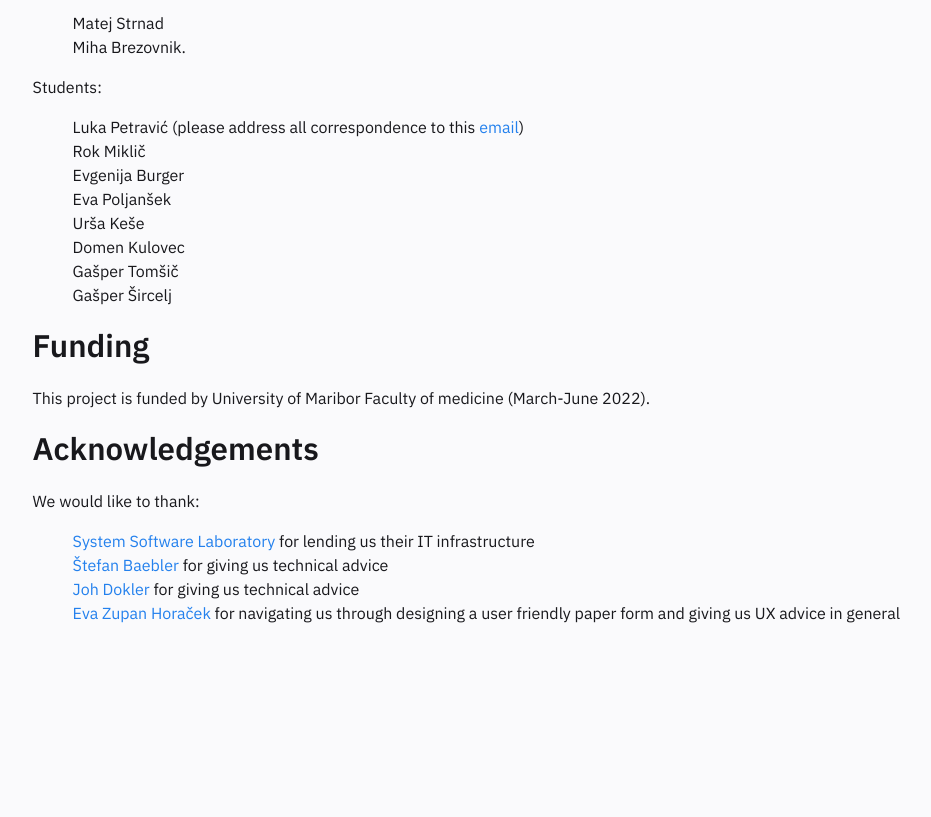
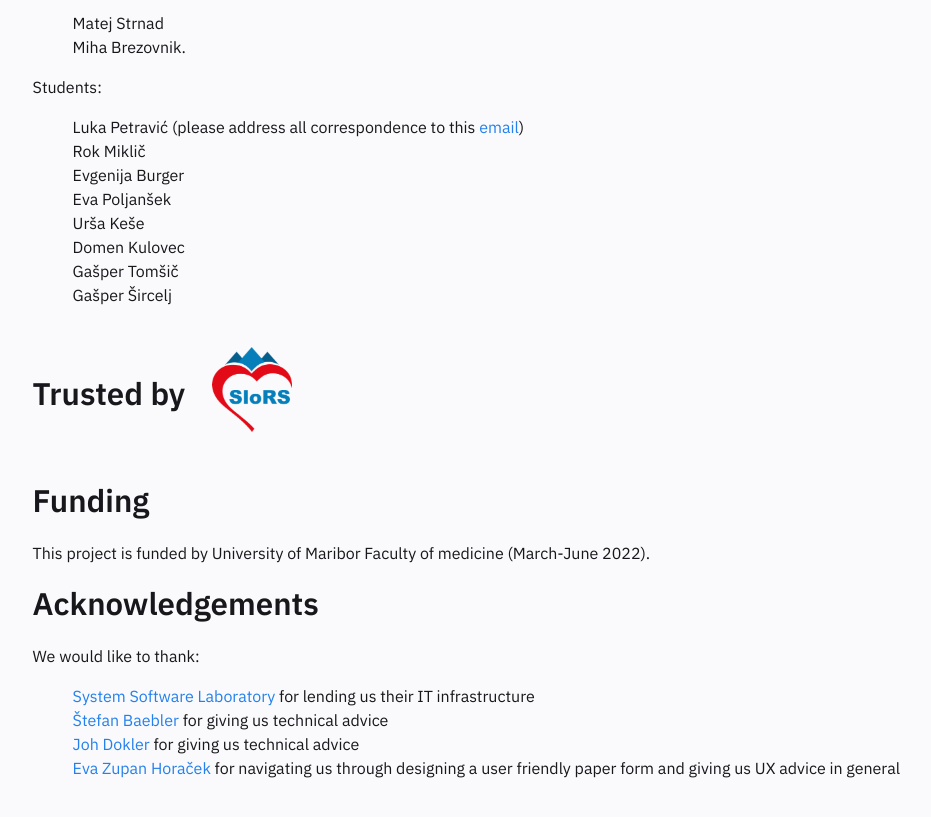
Before and after one commit to SterArcher/OHCA-registry-Slovenia, a Jekyll site: the page built from pages/index.md, in a window 1280 px wide and 900 px high, scrolled down 1244 px. Shown: the top 817 px of the window, without its empty margins (117-1048 px from the left). Built offline with Jekyll 4.4.1, drawn with Linux system fonts in a browser that asks for light colours; nearby versions of some CDN libraries; before the commit the page ends 1989 px from its top, so only the background shows below that.

Commit message:
Add SloRS to homepage

```diff
--- a/_includes/Homepage.html
+++ b/_includes/Homepage.html
@@ -55,6 +55,12 @@
             <li>Gašper Tomšič</li>
             <li>Gašper Šircelj</li>
         </ul>
+        <table style="margin-top:30pt;margin-bottom:30pt;">
+            <tr>
+                <td style="padding-top:18pt;"> <h2 id="trusted-by" >Trusted by <a href="http://slors.szum.si"></h2></a></td>
+                <td><a href="http://slors.szum.si"><img style="width: 80pt;padding-left:20pt;" src="https://siohca.um.si/assets/img/SloRS.png"></a></td>
+            </tr>
+        </table>
         <h2 id="funding">Funding</h2>
         <p>This project is funded by University of Maribor Faculty of medicine (March-June 2022).</p>
         <h2 id="acknowledgements">Acknowledgements</h2>
```
